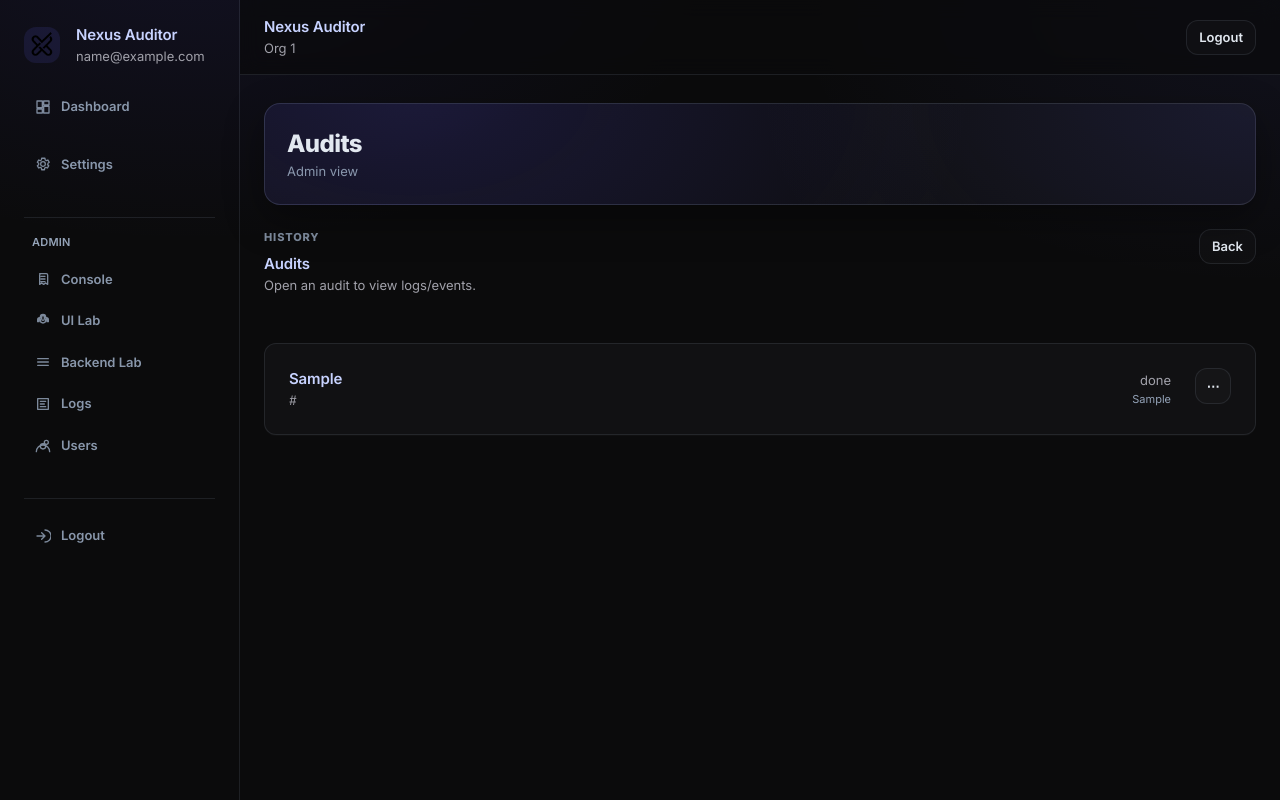
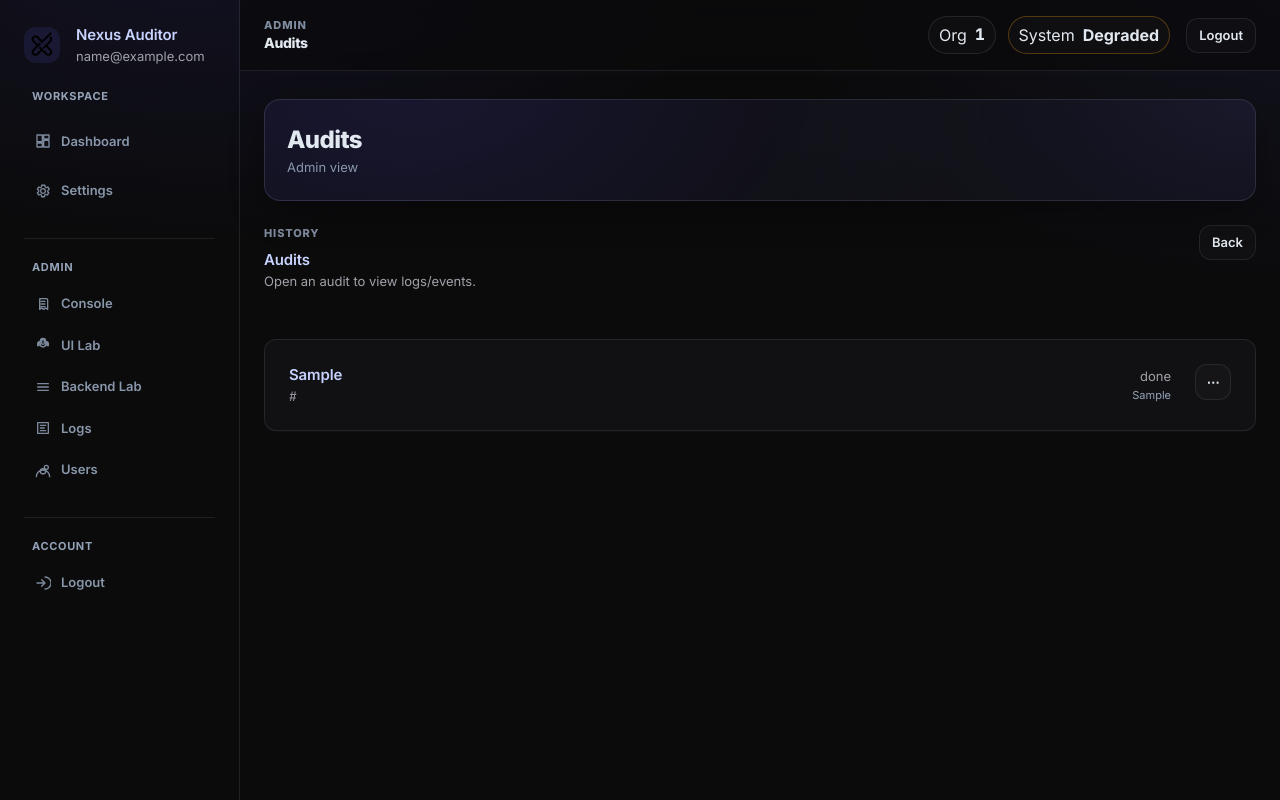
Before and after one commit to AsafeTork/Nexus-Auditor, a Flask app: page /admin/audits in a window 1280 px wide. Run offline with Flask 3, Linux system fonts and the light colour scheme; a user stored in the database is signed in; tables that the repository leaves empty hold one stand-in row (values such as "Sample post"); a database or web service that is not in the repository returns one stand-in record (values such as "Sample title"); data that the repository does not hold is empty; some libraries are stand-ins or nearby versions.

Commit message:
ui: premium base layout (contextual header, stronger hero, wider layout, improved sidebar)

```diff
--- a/nexus/static/app.css
+++ b/nexus/static/app.css
@@ -132,8 +132,8 @@ body{ font-family: Inter, ui-sans-serif, system-ui; }
 }
 
 /* Sidebar section rhythm */
-.nav-section{ margin-top: 16px; padding-top: 16px; border-top: 1px solid var(--app-border); }
-.nav-label{ padding: 0 8px 8px; font-size: 11px; color: var(--app-muted); font-weight: 600; letter-spacing: .02em; text-transform: uppercase; }
+.nav-section{ margin-top: 18px; padding-top: 18px; border-top: 1px solid var(--app-border); }
+.nav-label{ padding: 2px 8px 8px; font-size: 11px; color: var(--app-muted); font-weight: 700; letter-spacing: .06em; text-transform: uppercase; }
 
 /* Tabs */
 .tabBtn{
@@ -185,7 +185,7 @@ body{ font-family: Inter, ui-sans-serif, system-ui; }
   background: rgba(99,102,241,.12);
   color: var(--app-text);
   border-color: rgba(99,102,241,.28);
-  box-shadow: inset 0 0 0 1px rgba(99,102,241,.06);
+  box-shadow: inset 0 0 0 1px rgba(99,102,241,.06), 0 10px 22px rgba(0,0,0,.22);
 }
 .nav-link-active::before{
   content:"";
@@ -219,10 +219,10 @@ body{ font-family: Inter, ui-sans-serif, system-ui; }
   padding: 22px;
   border: 1px solid rgba(148,163,184,.18);
   background:
-    radial-gradient(900px 520px at 15% -10%, rgba(79,70,229,.18), rgba(11,11,12,0) 62%),
-    radial-gradient(900px 520px at 100% 0%, rgba(99,102,241,.12), rgba(11,11,12,0) 55%),
-    rgba(17,17,19,.72);
-  box-shadow: 0 14px 38px rgba(0,0,0,.36);
+    radial-gradient(900px 520px at 15% -10%, rgba(79,70,229,.14), rgba(11,11,12,0) 62%),
+    radial-gradient(900px 520px at 100% 0%, rgba(99,102,241,.10), rgba(11,11,12,0) 55%),
+    rgba(17,17,19,.70);
+  box-shadow: 0 12px 34px rgba(0,0,0,.32);
 }
 .hero::after{
   content:"";
@@ -231,7 +231,7 @@ body{ font-family: Inter, ui-sans-serif, system-ui; }
   border-radius: 16px;
   pointer-events:none;
   background: linear-gradient(135deg, rgba(99,102,241,.25), rgba(16,185,129,.05), rgba(239,68,68,.05));
-  opacity: .22;
+  opacity: .16;
   mask: linear-gradient(#000,#000) content-box, linear-gradient(#000,#000);
   -webkit-mask: linear-gradient(#000,#000) content-box, linear-gradient(#000,#000);
   padding: 1px;
--- a/nexus/templates/_sidebar_nav.html
+++ b/nexus/templates/_sidebar_nav.html
@@ -1,5 +1,6 @@
 {% set ep = (request.endpoint or '') %}
-<nav class="flex flex-col gap-4">
+<nav class="flex flex-col gap-2">
+  <div class="nav-label">Workspace</div>
   <a class="nav-link {% if ep.startswith('dashboard.') %}nav-link-active{% endif %}"
      {% if ep.startswith('dashboard.') %}aria-current="page"{% endif %}
      href="{{ url_for('dashboard.home') }}">
@@ -55,6 +56,7 @@
   {% endif %}
 
   <div class="nav-section">
+    <div class="nav-label">Account</div>
     <a class="nav-link" href="{{ url_for('auth.logout') }}">
       <svg class="opacity-90" xmlns="http://www.w3.org/2000/svg" width="16" height="16" fill="none" viewBox="0 0 24 24" stroke="currentColor"><path stroke-linecap="round" stroke-linejoin="round" stroke-width="2" d="M10 17l5-5-5-5M15 12H3m12 9a9 9 0 1 0 0-18"/></svg>
       <span>Logout</span>
--- a/nexus/templates/layout.html
+++ b/nexus/templates/layout.html
@@ -22,6 +22,15 @@
   <div class="min-h-screen">
     {% if current_user.is_authenticated %}
       <div class="flex min-h-screen">
+        {% set ep = (request.endpoint or '') %}
+        {% set page_ctx = (
+          "Dashboard" if ep.startswith("dashboard.") else
+          "Audits" if ep.startswith("audit.") else
+          "Settings" if ep.startswith("settings.") else
+          "Admin" if ep.startswith("admin.") else
+          "Nexus"
+        ) %}
+        {% set container_w = (page_max_w or 'max-w-7xl') %}
         <!-- Sidebar (desktop) -->
         <aside class="hidden lg:flex w-60 shrink-0 border-r border-app">
           <div class="w-full p-6">
@@ -44,21 +53,27 @@
         <div class="flex-1 min-w-0">
           <!-- Top navbar -->
           <header class="sticky top-0 z-40 border-b border-app" style="background: rgba(11,11,12,.72); backdrop-filter: blur(10px);">
-            <div class="mx-auto {{ page_max_w or 'max-w-5xl' }} px-6 topbar-pad flex items-center justify-between gap-6">
+            <div class="mx-auto {{ container_w }} px-6 topbar-pad flex items-center justify-between gap-6">
               <div class="flex items-center gap-4 min-w-0">
                 <button id="menuBtn" class="lg:hidden btn btn-secondary" type="button">Menu</button>
                 <div class="min-w-0">
-                  <div class="section-title truncate">Nexus Auditor</div>
-                  <div class="body-text truncate">Org {{ current_user.org_id }}</div>
+                  <div class="section-label truncate">{{ page_ctx }}</div>
+                  <div class="text-sm font-extrabold tracking-tight truncate">{{ title or "Nexus Auditor" }}</div>
                 </div>
               </div>
               <div class="flex items-center gap-4">
+                <div class="hidden md:flex items-center gap-3">
+                  <span class="meta-chip">Org <strong class="mono">{{ (current_user.org_id or '')[:8] }}</strong></span>
+                  {% if current_user.is_admin %}
+                    <span id="sysPill" class="meta-chip">System <strong id="sysText">…</strong></span>
+                  {% endif %}
+                </div>
                 <a class="btn btn-secondary" href="{{ url_for('auth.logout') }}">Logout</a>
               </div>
             </div>
           </header>
 
-          <main id="mainContent" class="mx-auto {{ page_max_w or 'max-w-5xl' }} px-6 page-pad flex flex-col gap-6">
+          <main id="mainContent" class="mx-auto {{ container_w }} px-6 page-pad flex flex-col gap-6">
             {% if show_page_header is not defined or show_page_header %}
               <section class="hero">
                 <div class="flex flex-col md:flex-row md:items-end md:justify-between gap-6">
@@ -136,6 +151,22 @@
         const closeBtn = document.getElementById("sidebarClose");
         if(closeBtn) closeBtn.addEventListener("click", close);
       })();
+
+      // Header system status (admin only): fetch diagnostics and display a single "System" pill.
+      (function(){
+        const sysText = document.getElementById("sysText");
+        const sysPill = document.getElementById("sysPill");
+        if(!sysText || !sysPill) return;
+        fetch("/admin/diagnostics.json", {headers: {"Accept":"application/json"}})
+          .then(r => r.ok ? r.json() : null)
+          .then(j => {
+            if(!j) { sysText.textContent = "N/A"; return; }
+            const ok = Boolean(j.db?.ok) && Boolean(j.redis?.ok) && Boolean(j.llm?.ok);
+            sysText.textContent = ok ? "OK" : "Degraded";
+            sysPill.style.borderColor = ok ? "rgba(16,185,129,.25)" : "rgba(245,158,11,.30)";
+          })
+          .catch(() => { sysText.textContent = "N/A"; });
+      })();
     });
 
   </script>
```
